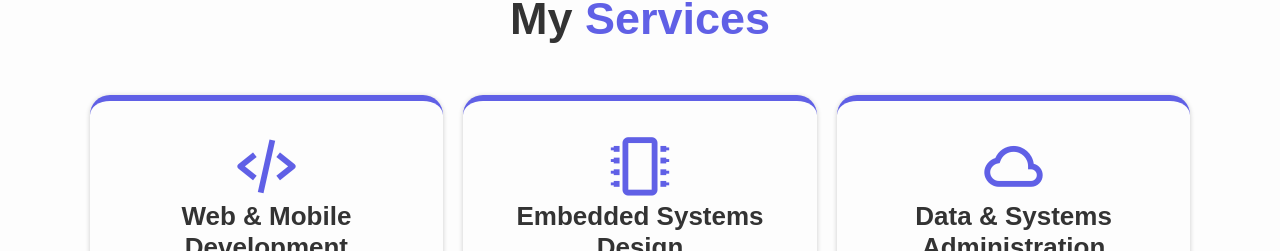
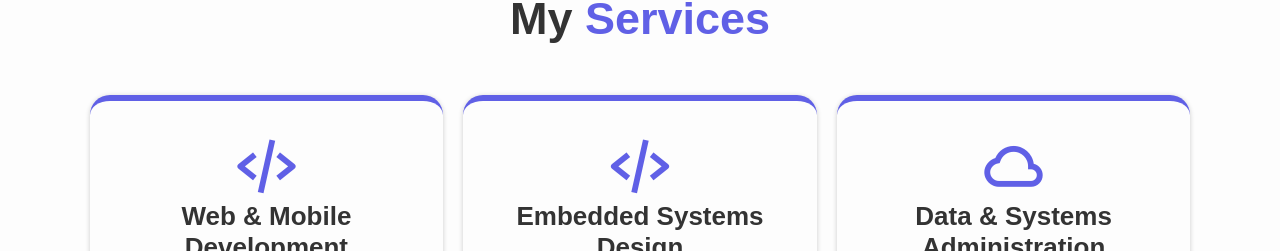
Before and after one commit to NGANGOYves/Fullstack-Portfolio, a plain HTML site: page index.html in a window 1280 px wide. Shown: the part 1991-2242 px from the top of the page. Drawn offline with nearby package versions, Linux system fonts and the light colour scheme.

Commit message:
Update index.html

```diff
--- a/index.html
+++ b/index.html
@@ -148,7 +148,7 @@ I'm here to bring your next project to life!  </h3>
 </div>
 
 <div class="services-box">
-  <i class='bx bx-microchip'></i>
+  <i class='bx bx-code-alt'></i>
   <h3>Embedded Systems Design</h3>
   <p>
     From IoT prototypes to production-ready solutions, I develop efficient and
```
